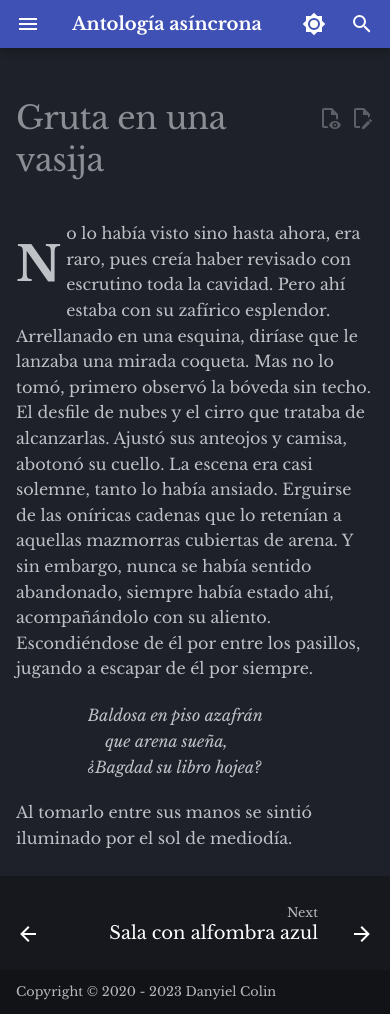
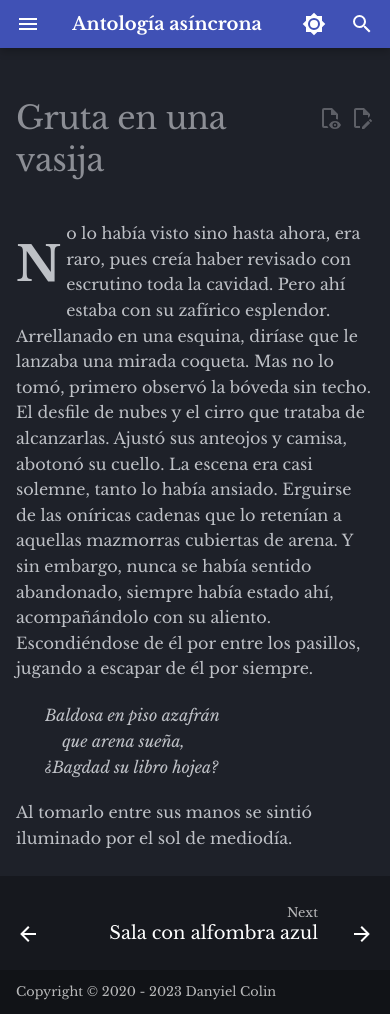
Before and after one commit to DanEscher98/ShortStories, an MkDocs documentation site: the page built from docs/14_GrutaEnVasija.md, in a window 390 px wide and 1014 px high. Built offline with MkDocs 1.6.1 and Material for MkDocs 9.7.7, drawn with Linux system fonts in a browser that asks for light colours; comment, search, counter and statistics services are not loaded.

Commit message:
Fixed poetry length for mobile

```diff
--- a/docs/stylesheets/extra.css
+++ b/docs/stylesheets/extra.css
@@ -17,3 +17,10 @@ div.poem {
   overflow-x: scroll;
   width: 100%;
 }
+
+@media screen and (max-width: 600px) {
+  div.poem {
+    margin-left: 8%;
+    padding-right: 5%;
+  }
+}
```
